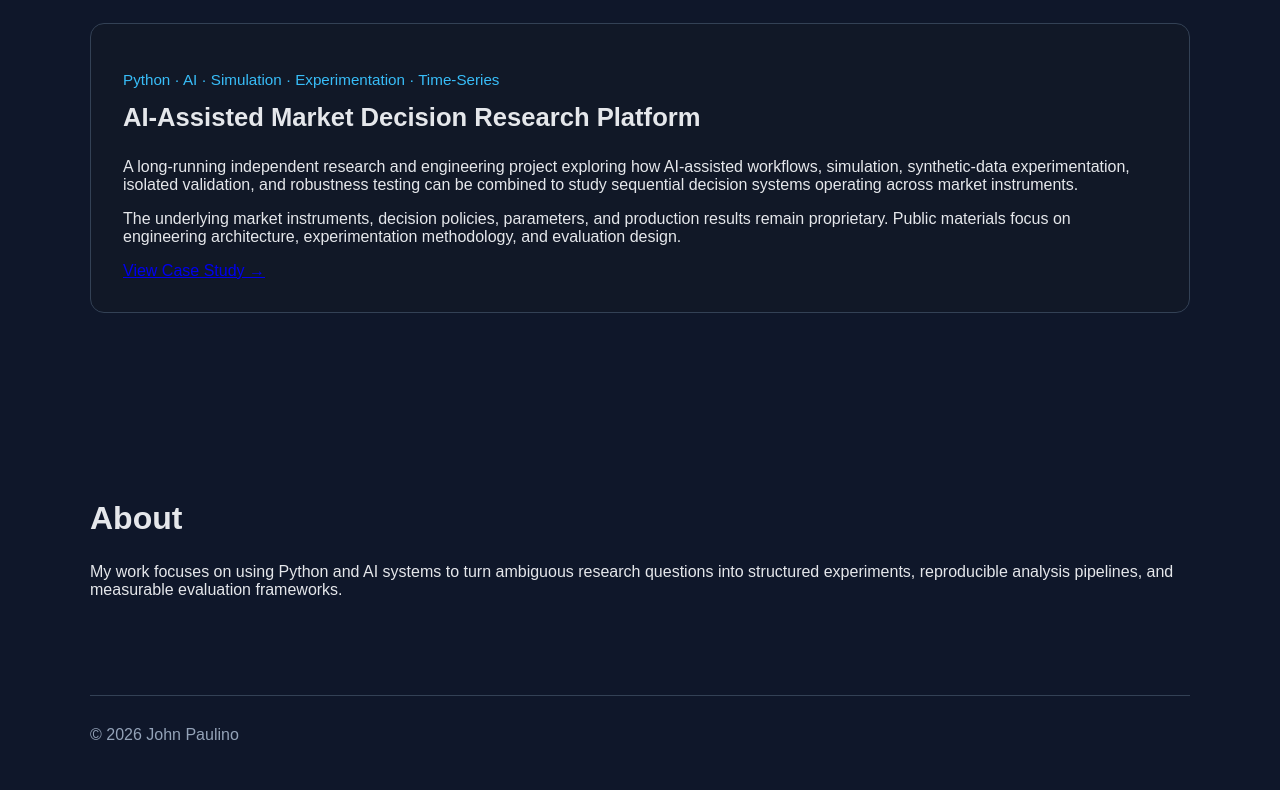
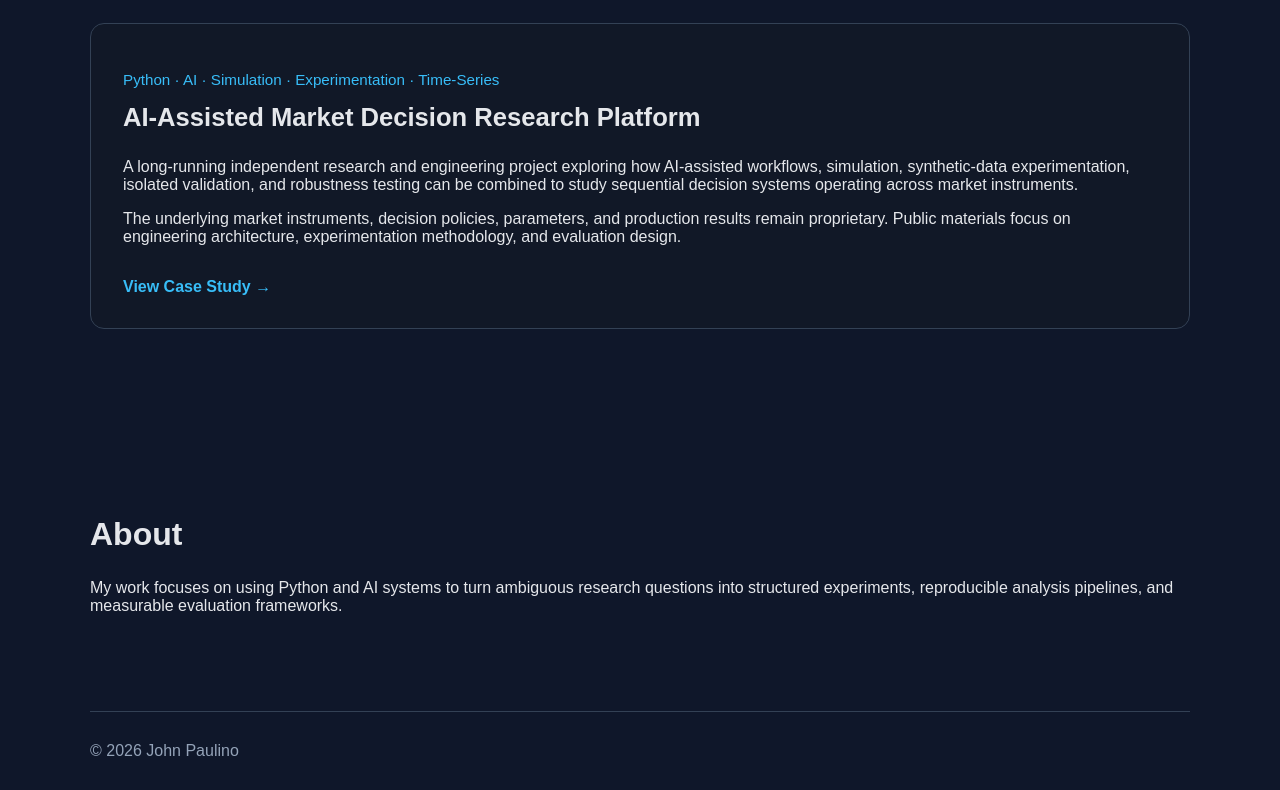
Before and after one commit to JohnPaulino/JohnPaulino.github.io, a plain HTML site: page index.html in a window 1280 px wide. Shown: the part 813-1603 px from the top of the page. Drawn offline with Linux system fonts and the light colour scheme.

Commit message:
Update styles.css

```diff
--- a/styles.css
+++ b/styles.css
@@ -159,3 +159,15 @@ nav strong a {
         grid-template-columns: 1fr;
     }
 }
+
+.project-link {
+    display: inline-block;
+    margin-top: 16px;
+    color: #38bdf8;
+    font-weight: 600;
+    text-decoration: none;
+}
+
+.project-link:hover {
+    text-decoration: underline;
+}
```
